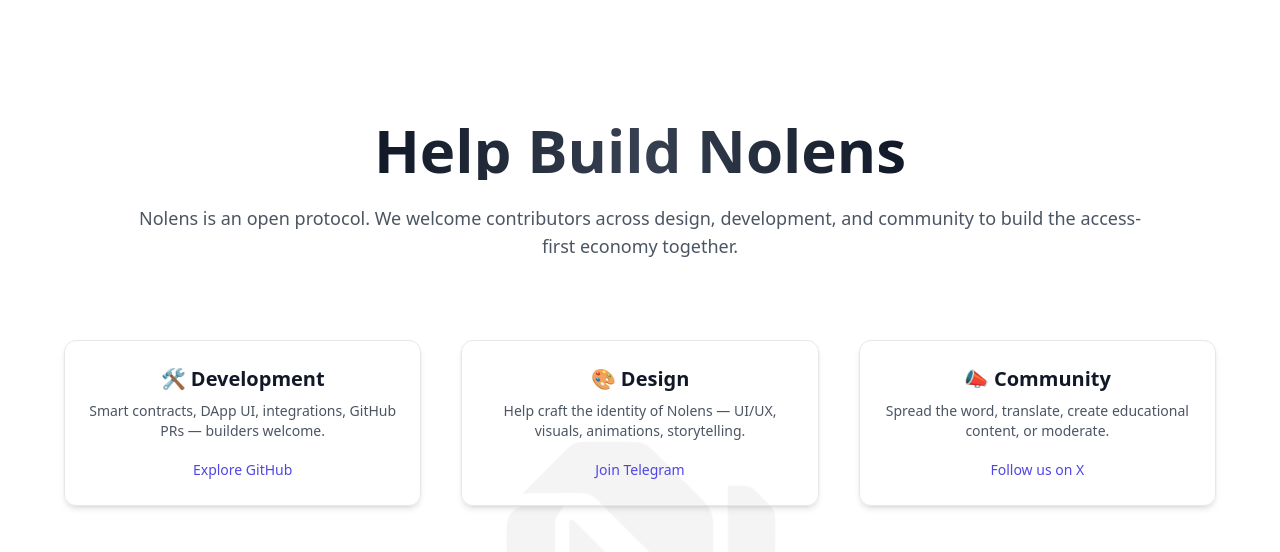
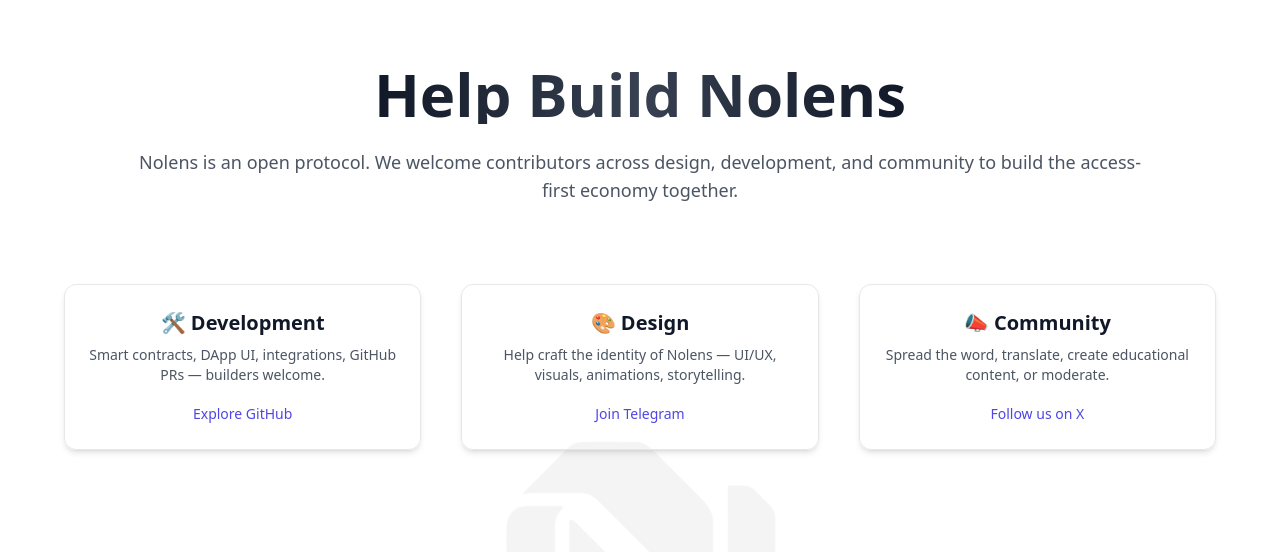
Before and after one commit to nolensprotocol/nolens, a Next.js app: page /contribute in a window 1280 px wide. Shown: the top 552 px of the page. Built offline with nearby package versions, Linux system fonts and the light colour scheme.

Commit message:
Update contribute.js

```diff
--- a/pages/contribute.js
+++ b/pages/contribute.js
@@ -9,7 +9,7 @@ export default function Contribute() {
       </Head>
 
       <main className="relative min-h-screen bg-white text-gray-900 py-24 px-6 overflow-hidden">
-        <div className="max-w-5xl mx-auto text-center mb-20 pt-6">
+        <div className="max-w-5xl mx-auto text-center mb-20 -mt-8">
           <h1 className="text-5xl md:text-6xl font-extrabold mb-6 opacity-0 animate-fade-in-up leading-tight">
             <span className="inline-block bg-gradient-to-r from-gray-900 via-gray-700 to-gray-900 text-transparent bg-clip-text">
               Help Build Nolens
```
